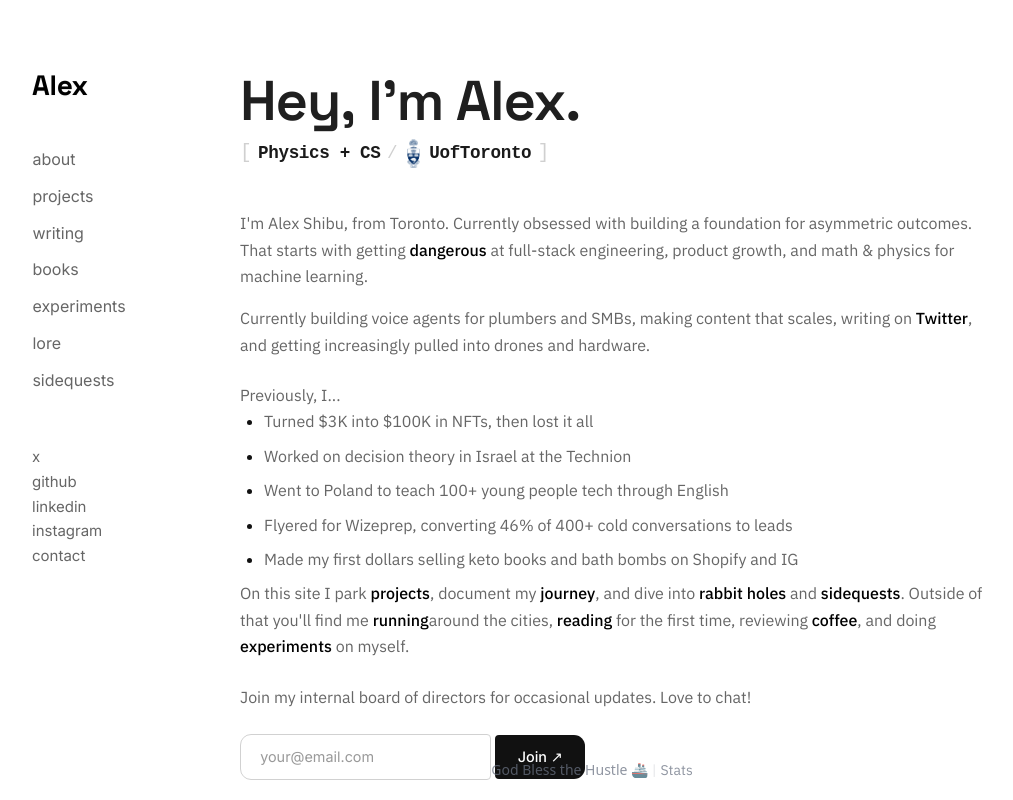
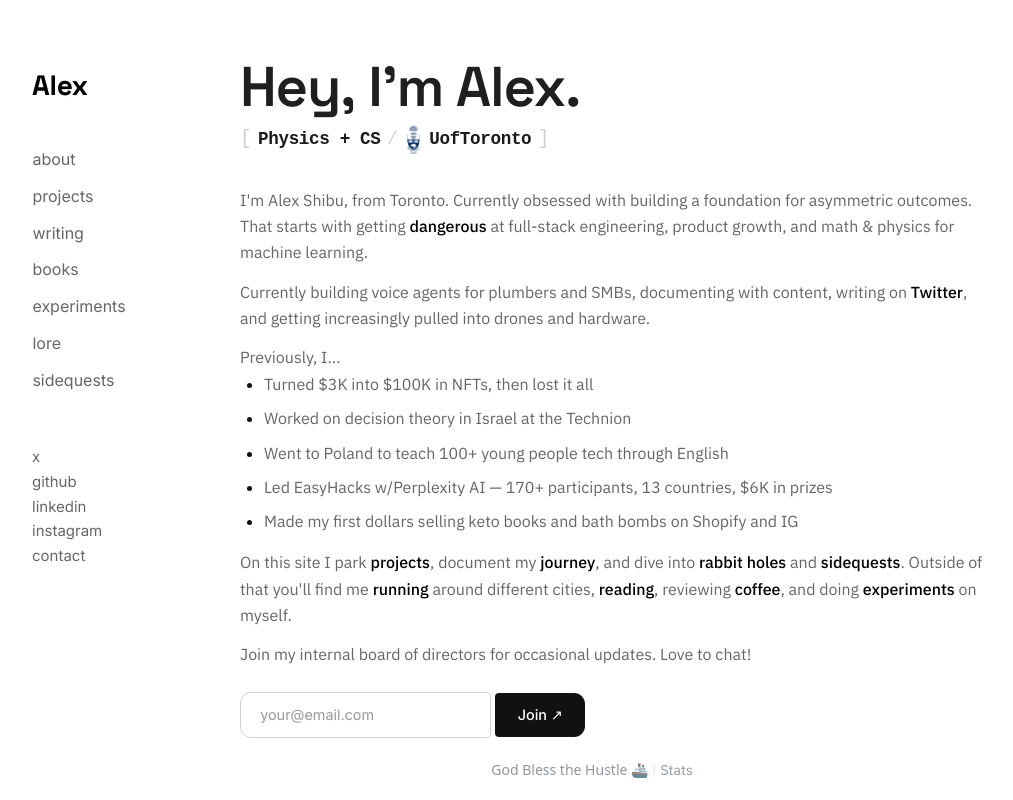
Before and after one commit to alexshibu1/alexshibu.com, a Next.js app: page / in a window 1280 px wide. Shown: the whole page, without its empty margins (48-1061 px from the left). Built offline with nearby package versions, Linux system fonts and the light colour scheme.

Commit message:
spacoing isuess

```diff
--- a/app/components/waveHeading.tsx
+++ b/app/components/waveHeading.tsx
@@ -50,7 +50,10 @@ export default function InteractiveHeading() {
       {/* V4: Bracket monospace — ACTIVE */}
       <div
         className="hero-affiliation v4"
-        style={{ paddingTop: '10px', paddingBottom: '42px' }}
+        style={{
+          paddingTop: "10px",
+          paddingBottom: "calc(42px * 0.85 * 0.9)",
+        }}
         aria-label="Physics and computer science at University of Toronto"
       >
         <span className="v4-bracket" aria-hidden="true">[</span>
--- a/app/globals.css
+++ b/app/globals.css
@@ -271,6 +271,19 @@ body {
   /* No margin auto needed if parent centers it */
 }
 
+/* Home: tighter top — padding + h1 offset each stepped down by 10% twice (0.9²) */
+.page-content.home-page {
+  padding-top: calc(2rem * 0.9 * 0.9);
+  /* Lowest of former hero-subline / home-current-build / default <p> bottom spacing */
+  --home-section-gap: calc(1rem * 0.9 * 0.9);
+}
+
+@media (min-width: 801px) {
+  .page-content.home-page .hero .hero-heading-stack > .hero-heading {
+    margin-top: calc(2.5rem * 0.9 * 0.9);
+  }
+}
+
 .page-content p {
   font-family: var(--font-plex-sans), system-ui, sans-serif;
 
@@ -285,13 +298,25 @@ body {
   margin-bottom: 1.5rem; /* Add spacing between paragraphs */
 }
 
+/* Hero subline (non-home pages) */
 .page-content .hero-subline {
-  margin-bottom: 1rem;
-}
-
-/* Home: no outer margin on Previously block (list still uses li spacing) */
+  margin-bottom: calc(1rem * 0.9 * 0.9);
+}
+
+/* Home: same bottom margin for intro subline, voice-build paragraph, “On this site…” — all use --home-section-gap (the minimum of the three) */
+.page-content.home-page .hero-subline,
+.page-content.home-page p.home-current-build,
+.page-content.home-page p.home-on-this-site {
+  margin-bottom: var(--home-section-gap);
+}
+
+.page-content.home-page p.home-on-this-site {
+  padding-top: 0;
+}
+
+/* Home: no top/side margin; bottom matches .hero-subline → even rhythm before next <p> */
 .page-content .home-previously-block {
-  margin: 0;
+  margin: 0 0 calc(1rem * 0.9) 0;
 }
 
 .page-content .home-previously-block > p {
@@ -300,6 +325,10 @@ body {
 
 .page-content .home-previously-block > ul {
   margin: 0;
+}
+
+.page-content .home-previously-block > ul > li:last-child {
+  margin-bottom: 0;
 }
 
 /* Markdown Styles inside page-content */
@@ -1484,6 +1513,10 @@ body {
     overflow-x: hidden; /* Prevent horizontal overflow */
   }
 
+  .page-content.home-page {
+    padding-top: calc(4.5rem * 0.9 * 0.9);
+  }
+
   .projects-list {
     width: 100%;
     max-width: 100%;
--- a/app/lore/LoreClient.tsx
+++ b/app/lore/LoreClient.tsx
@@ -365,6 +365,11 @@ const LORE: LoreItem[] = [
         url: "https://docs.google.com/presentation/d/1KYivpFJvrDggCdYGsZ-ibDu50LWLMkMplbY1qPFG9TY/edit?usp=sharing",
       },
     ],
+  },
+  {
+    id: "wizeprep-start-2024-12",
+    date: "12.2024",
+    line: "Started at Wizeprep",
   },
   {
     id: "first-10k-2024-10",
--- a/app/page.tsx
+++ b/app/page.tsx
@@ -33,7 +33,7 @@ export default function Home() {
   );
 
   return (
-    <div className="page-content">
+    <div className="page-content home-page">
       <div className="hero">
         <script
           type="application/ld+json"
@@ -64,9 +64,9 @@ export default function Home() {
           at full-stack engineering, product growth, and math & physics for
           machine learning.
         </p>
-        <p>
-          Currently building voice agents for plumbers and SMBs, making content
-          that scales, writing on{" "}
+        <p className="home-current-build">
+          Currently building voice agents for plumbers and SMBs, documenting
+          with content, writing on{" "}
           <a
             href="https://x.com/alexshibu2"
             className={subtleLink}
@@ -89,16 +89,17 @@ export default function Home() {
               Went to Poland to teach 100+ young people tech through English
             </li>
             <li>
-              Flyered for Wizeprep, converting 46% of 400+ cold conversations to
-              leads
+              Led EasyHacks w/Perplexity AI — 170+ participants, 13 countries,
+              $6K in prizes
             </li>
+
             <li>
               Made my first dollars selling keto books and bath bombs on Shopify
               and IG
             </li>
           </ul>
         </div>
-        <p>
+        <p className="home-on-this-site">
           On this site I park{" "}
           <Link href="/projects" className={subtleLink}>
             projects
@@ -133,15 +134,15 @@ export default function Home() {
             <span className={linkV4Arrow} aria-hidden="true">
               ↗
             </span>
-          </Link>
-          around the cities,{" "}
+          </Link>{" "}
+          around different cities,{" "}
           <Link href="/books" className={subtleLink}>
             reading
             <span className={linkV4Arrow} aria-hidden="true">
               ↗
             </span>
-          </Link>{" "}
-          for the first time, reviewing{" "}
+          </Link>
+          , reviewing{" "}
           <Link href="/coffee" className={subtleLink}>
             coffee
             <span className={linkV4Arrow} aria-hidden="true">
```
